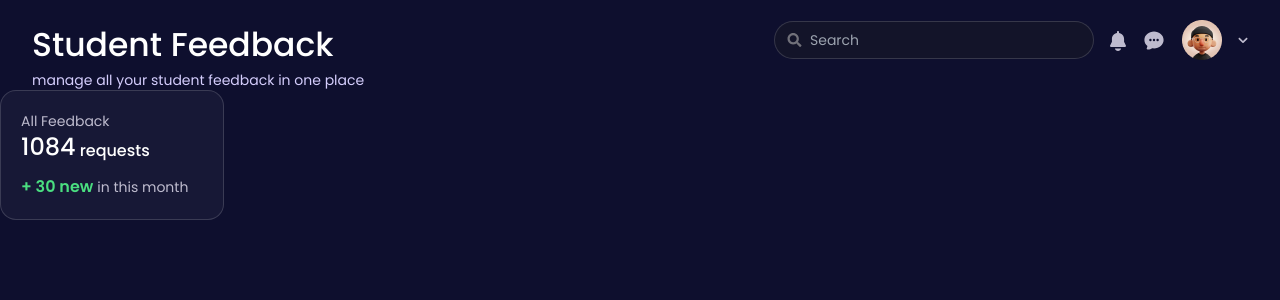
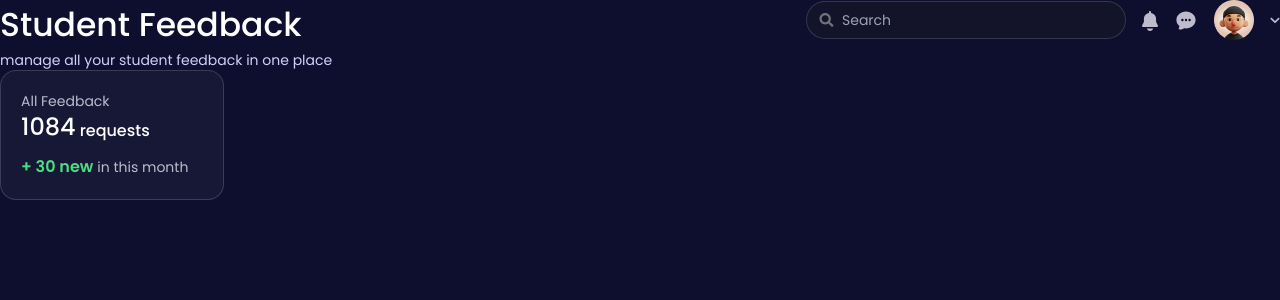
Before and after one commit to zonivisuals/CRUD-Issues-Project, a React (Create React App) app: page / in a window 1280 px wide. Shown: the top 300 px of the page. Built offline with nearby package versions, Linux system fonts and the light colour scheme.

Commit message:
fix navbar padding

```diff
--- a/src/components/navbar.tsx
+++ b/src/components/navbar.tsx
@@ -3,7 +3,7 @@ import profilePic from '../assets/profilePic.png'
 import {FaSearch} from "react-icons/fa"
 const navbar = () => {
   return (
-    <div className='px-8 pt-5 flex items-start justify-between'>
+    <div className='flex items-start justify-between'>
         <div>
             <p className='text-[2.0625em] font-medium text-white'>Student Feedback</p>
             <p className='text-[#d5cefd] text-sm font-normal'>manage all your student feedback in one place</p>
```
